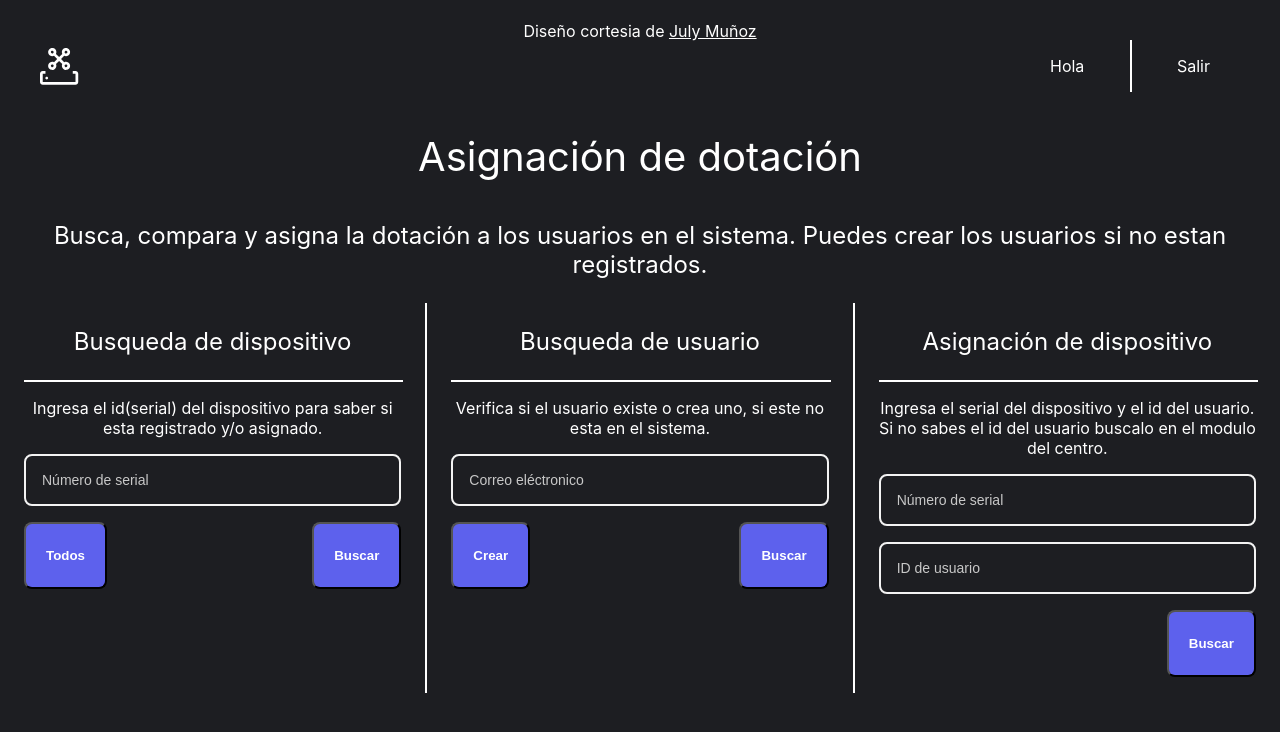
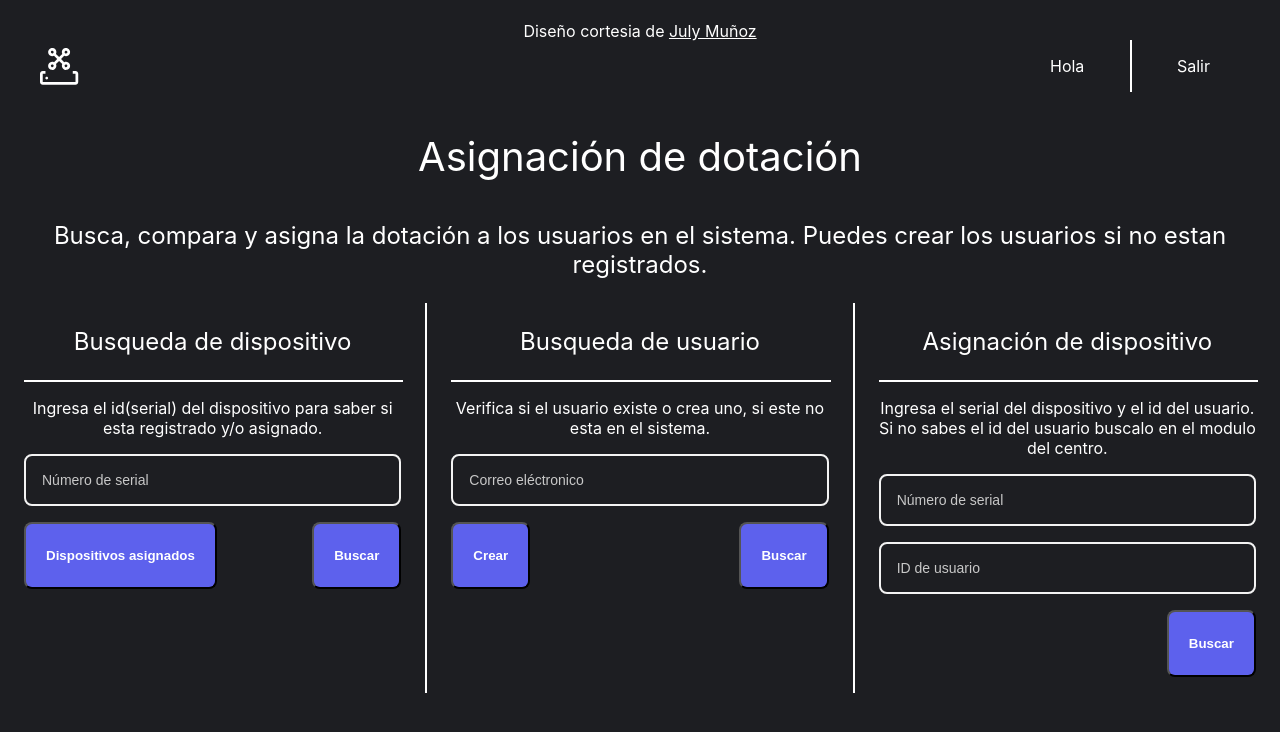
Before and after one commit to TonyLuque/front_manage_tool, a React (Create React App) app: page / in a window 1280 px wide. Shown: the top 732 px of the page. Built offline with nearby package versions, Linux system fonts and the light colour scheme.

Commit message:
[ADDD] change copy button

```diff
--- a/src/Inicio.js
+++ b/src/Inicio.js
@@ -105,7 +105,10 @@ const Inicio = () => {
               marginBottom: 16,
             }}
           >
-            <Button title="Todos" onClick={() => history.push("/devices")} />
+            <Button
+              title="Dispositivos asignados"
+              onClick={() => history.push("/devices")}
+            />
             <Button
               title="Buscar"
               onClick={() => {
```
